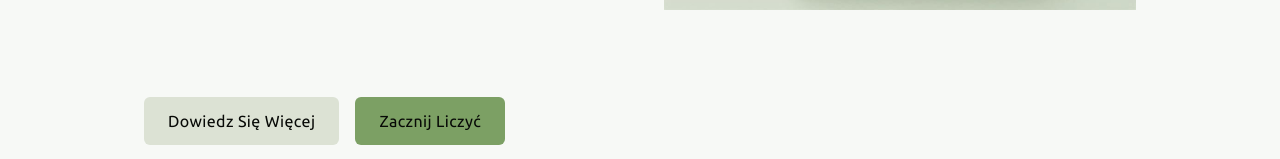
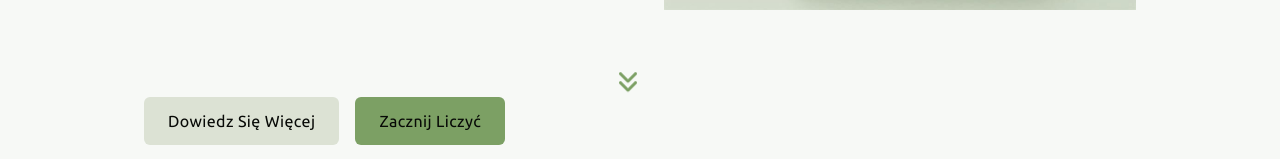
Before and after one commit to Wojtyua/38053_38062_38545_38073, a React (Vite) app: page / in a window 1280 px wide. Shown: the part 654-813 px from the top of the page. Built offline with nearby package versions, Linux system fonts and the light colour scheme; no server answers; the database is empty.

Commit message:
added bouncy arrows

```diff
--- a/src/components/LandingPage.jsx
+++ b/src/components/LandingPage.jsx
@@ -1,6 +1,7 @@
 import "./landingPage.css";
 import ChangingText from "./ChangingText";
 import Button from "./ui/Button";
+import { FaAnglesDown } from "react-icons/fa6";
 
 const LandingPage = () => {
   const changingWords = ["Kalorie!", "Zdrowie!"];
@@ -32,6 +33,10 @@ const LandingPage = () => {
       <div className="items-center text-center">
         <img src="kalkulator2.jpg" alt="Kalkulator" />
       </div>
+
+      <div className="absolute right-1/2 bottom-12 animate-bounce">
+        <FaAnglesDown fill="#7ca064" size={24} />
+      </div>
     </div>
   );
 };
```
